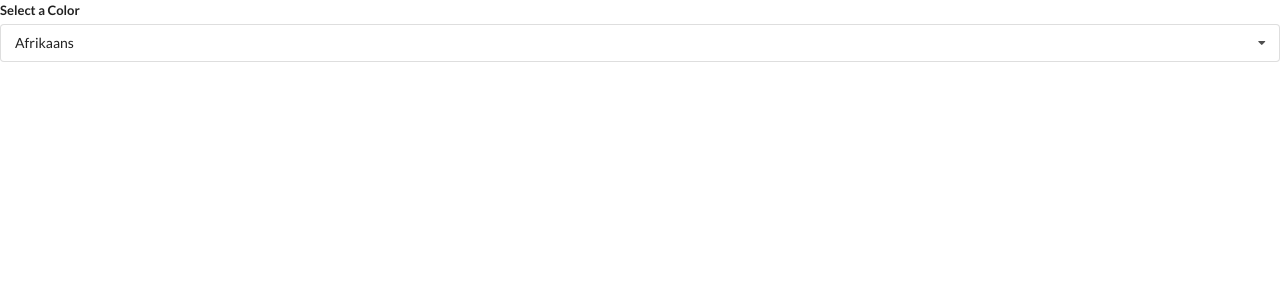
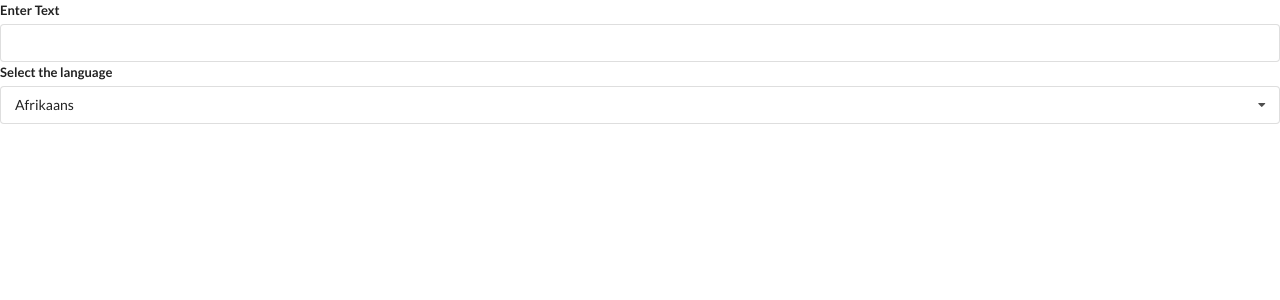
Before and after one commit to raja4net/react-widgets, a React (Create React App) app: page / in a window 1280 px wide. Shown: the top 300 px of the page. Built offline with nearby package versions, Linux system fonts and the light colour scheme.

Commit message:
Added text input

```diff
--- a/src/components/Dropdown.js
+++ b/src/components/Dropdown.js
@@ -1,6 +1,6 @@
 import React, {useState, useEffect, useRef} from 'react';
 
-const Dropdown = ({ options, selected, onSelectedChange }) => {
+const Dropdown = ({ label, options, selected, onSelectedChange }) => {
     const [open, setOpen] = useState(false);
     const ref = useRef();
     const onBodyClick = (event) => {
@@ -41,7 +41,7 @@
     return (
         <div ref={ref} className="ui form">
             <div className="field">
-                <label className="label">Select a Color</label>
+                <label className="label">{label}</label>
                 <div onClick={() => setOpen(!open)} className={`ui selection dropdown ${open ? 'visible  active' : ''}`}>
                     <i className="dropdown icon"></i>
                     <div className="text">{selected.label}</div>
--- a/src/components/Translate.js
+++ b/src/components/Translate.js
@@ -18,9 +18,17 @@
 
 const Translate = () => {
     const [language, setLanguage] = useState(options[0]);
+    const [text, setText] = useState('');
     return (
         <div>
+            <div className="ui form">
+                <div className="field">
+                    <label className="label">Enter Text</label>
+                    <input value={text} onChange={(e) => setText(e.target.value)} />
+                </div>
+            </div>
             <Dropdown
+                label= "Select the language"
                 options={options}
                 selected={language}
                 onSelectedChange={setLanguage}
```
